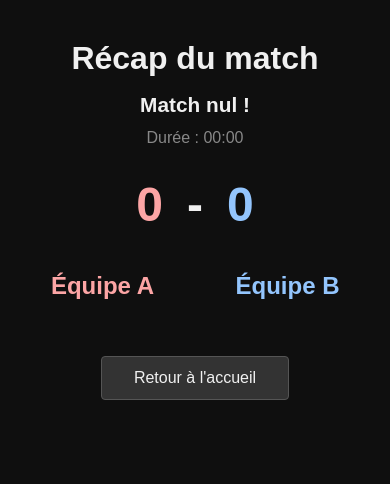
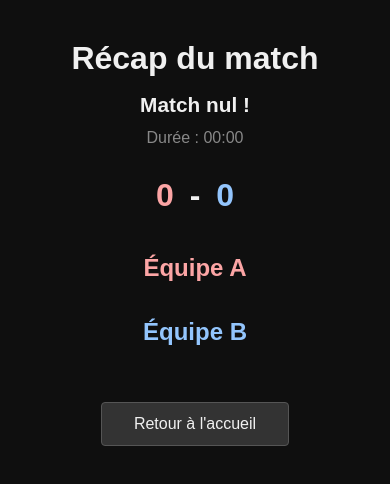
Before and after one commit to AlexandreGomesDaSilva/postgoal, a React (Vite) app in the folder client/: page /recap in a window 390 px wide. Shown: the top 484 px of the page. Built offline with nearby package versions, Linux system fonts and the light colour scheme.

Commit message:
style: stack recap teams vertically and reduce score size on mobile

```diff
--- a/client/src/styles/recap.scss
+++ b/client/src/styles/recap.scss
@@ -38,6 +38,11 @@
     font-weight: bold;
     margin-bottom: 40px;
 
+    @media (max-width: 480px) {
+      font-size: 2rem;
+      gap: 16px;
+    }
+
     .score-a {
       color: #fca5a5;
     }
@@ -51,6 +56,10 @@
     display: flex;
     gap: 20px;
     margin-bottom: 40px;
+
+    @media (max-width: 480px) {
+      flex-direction: column;
+    }
 
     .recap-team {
       flex: 1;
```
